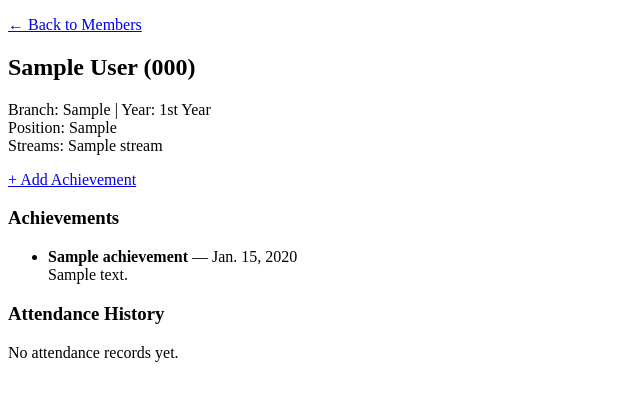
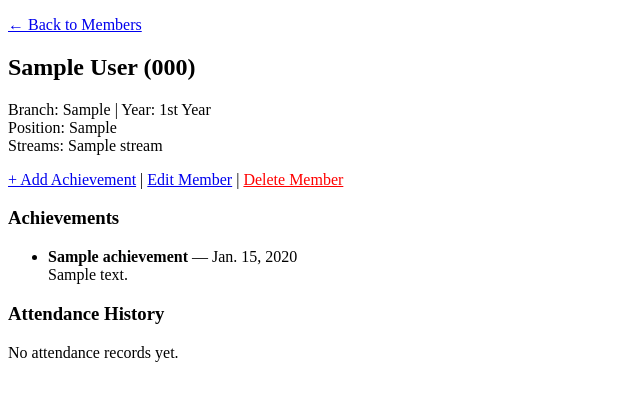
Before and after one commit to dileepkumar-gith/team-cca-attendance, a Django app: page /members/1/ in a window 1280 px wide. Shown: the part 98-499 px from the top of the page, without its empty margins (0-640 px from the left). Run offline with Django 5.2, Linux system fonts and the light colour scheme; a user stored in the database is signed in; tables that the repository leaves empty hold one stand-in row (values such as "Sample post"); data that the repository does not hold is empty.

Commit message:
Add member add/edit/delete views, bulk-import management command for committee roster

```diff
--- a/core/templates/core/member_detail.html
+++ b/core/templates/core/member_detail.html
@@ -11,7 +11,11 @@
     </p>
 
     {% if user.role == 'admin' %}
-        <p><a href="{% url 'add_achievement' member.id %}">+ Add Achievement</a></p>
+    <p>
+        <a href="{% url 'add_achievement' member.id %}">+ Add Achievement</a> |
+        <a href="{% url 'member_edit' member.id %}">Edit Member</a> |
+        <a href="{% url 'member_delete' member.id %}" style="color:red;">Delete Member</a>
+    </p>
     {% endif %}
 
     <h3>Achievements</h3>
--- a/core/urls.py
+++ b/core/urls.py
@@ -10,4 +10,7 @@ urlpatterns = [
     path('members/', views.member_list, name='member_list'),
 path('members/<int:member_id>/', views.member_detail, name='member_detail'),
 path('members/<int:member_id>/add-achievement/', views.add_achievement, name='add_achievement'),
+path('members/add/', views.member_add, name='member_add'),
+path('members/<int:member_id>/edit/', views.member_edit, name='member_edit'),
+path('members/<int:member_id>/delete/', views.member_delete, name='member_delete'),
 ]
--- a/core/views.py
+++ b/core/views.py
@@ -125,3 +125,66 @@ def add_achievement(request, member_id):
             messages.error(request, "Title and date are required.")
 
     return render(request, 'core/add_achievement.html', {'member': member})
+@role_required('admin')
+def member_add(request):
+    """Admin-only: create a new Member."""
+    streams = Stream.objects.all()
+
+    if request.method == 'POST':
+        full_name = request.POST.get('full_name', '').strip()
+        branch = request.POST.get('branch', '').strip()
+        year = request.POST.get('year')
+        roll_number = request.POST.get('roll_number', '').strip()
+        phone = request.POST.get('phone', '').strip()
+        position = request.POST.get('position', '').strip()
+        stream_ids = request.POST.getlist('streams')
+
+        if full_name and branch and year and roll_number:
+            member = Member.objects.create(
+                full_name=full_name, branch=branch, year=year,
+                roll_number=roll_number, phone=phone, position=position,
+            )
+            member.streams.set(stream_ids)
+            messages.success(request, f"{full_name} added successfully.")
+            return redirect('member_detail', member_id=member.id)
+        else:
+            messages.error(request, "Full name, branch, year, and roll number are required.")
+
+    return render(request, 'core/member_form.html', {'streams': streams, 'member': None})
+
+
+@role_required('admin')
+def member_edit(request, member_id):
+    """Admin-only: edit an existing Member."""
+    member = get_object_or_404(Member, id=member_id)
+    streams = Stream.objects.all()
+
+    if request.method == 'POST':
+        member.full_name = request.POST.get('full_name', '').strip()
+        member.branch = request.POST.get('branch', '').strip()
+        member.year = request.POST.get('year')
+        member.roll_number = request.POST.get('roll_number', '').strip()
+        member.phone = request.POST.get('phone', '').strip()
+        member.position = request.POST.get('position', '').strip()
+        member.save()
+        member.streams.set(request.POST.getlist('streams'))
+
+        messages.success(request, f"{member.full_name} updated successfully.")
+        return redirect('member_detail', member_id=member.id)
+
+    return render(request, 'core/member_form.html', {'streams': streams, 'member': member})
+@role_required('admin')
+def member_delete(request, member_id):
+    """
+    Admin-only: deletes a Member after confirmation.
+    Shows a warning page first (GET), only deletes on actual confirmation (POST).
+    """
+    member = get_object_or_404(Member, id=member_id)
+
+    if request.method == 'POST':
+        member_name = member.full_name
+        member.delete()
+        messages.success(request, f"{member_name} has been permanently deleted.")
+        return redirect('member_list')
+
+    return render(request, 'core/member_confirm_delete.html', {'member': member})
```
Also changed, not shown: core/management/commands/import_committee.py (added, +60 -0 lines), core/templates/core/member_confirm_delete.html (added, +20 -0 lines), core/templates/core/members_form.html (added, +50 -0 lines).
